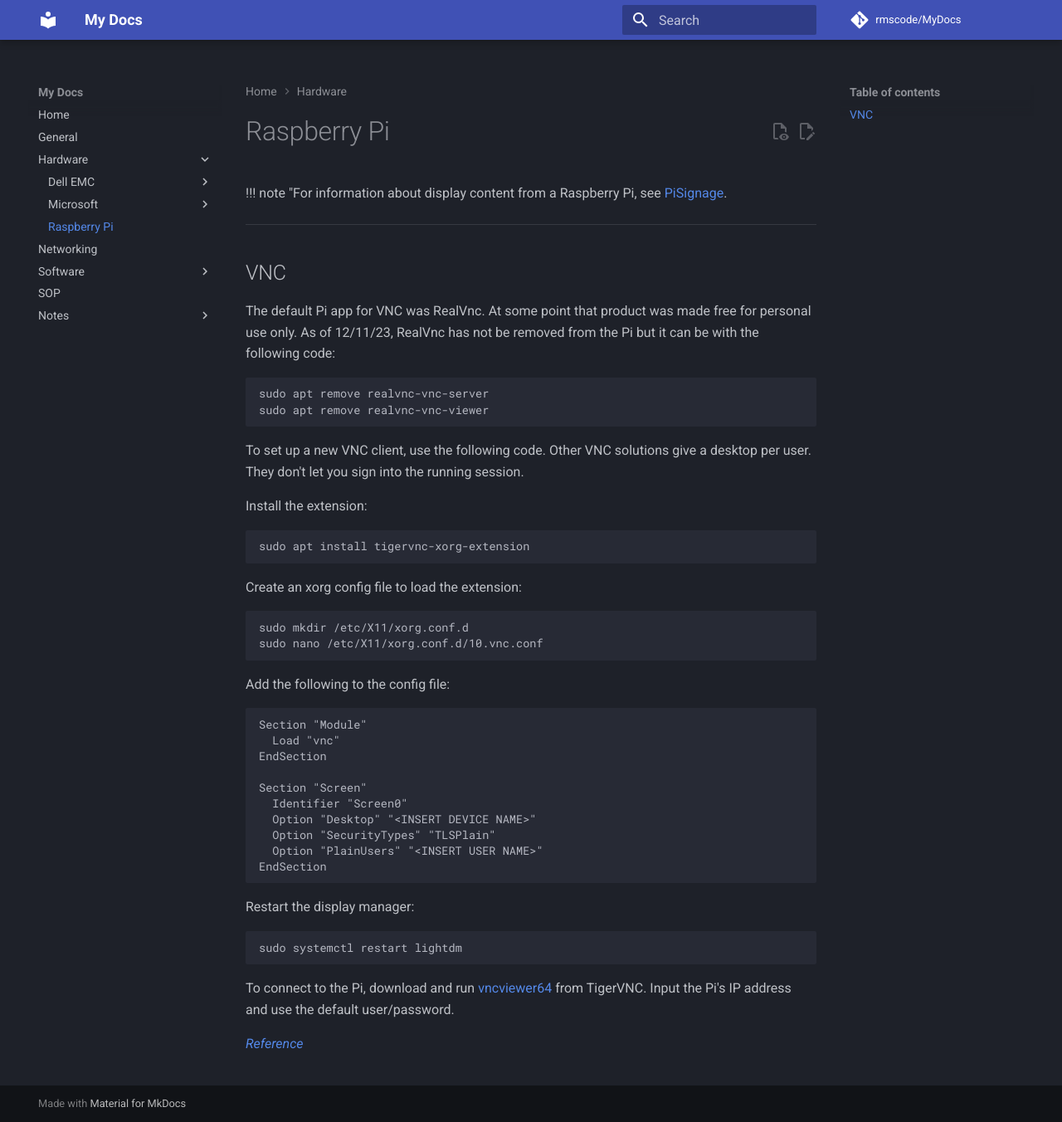
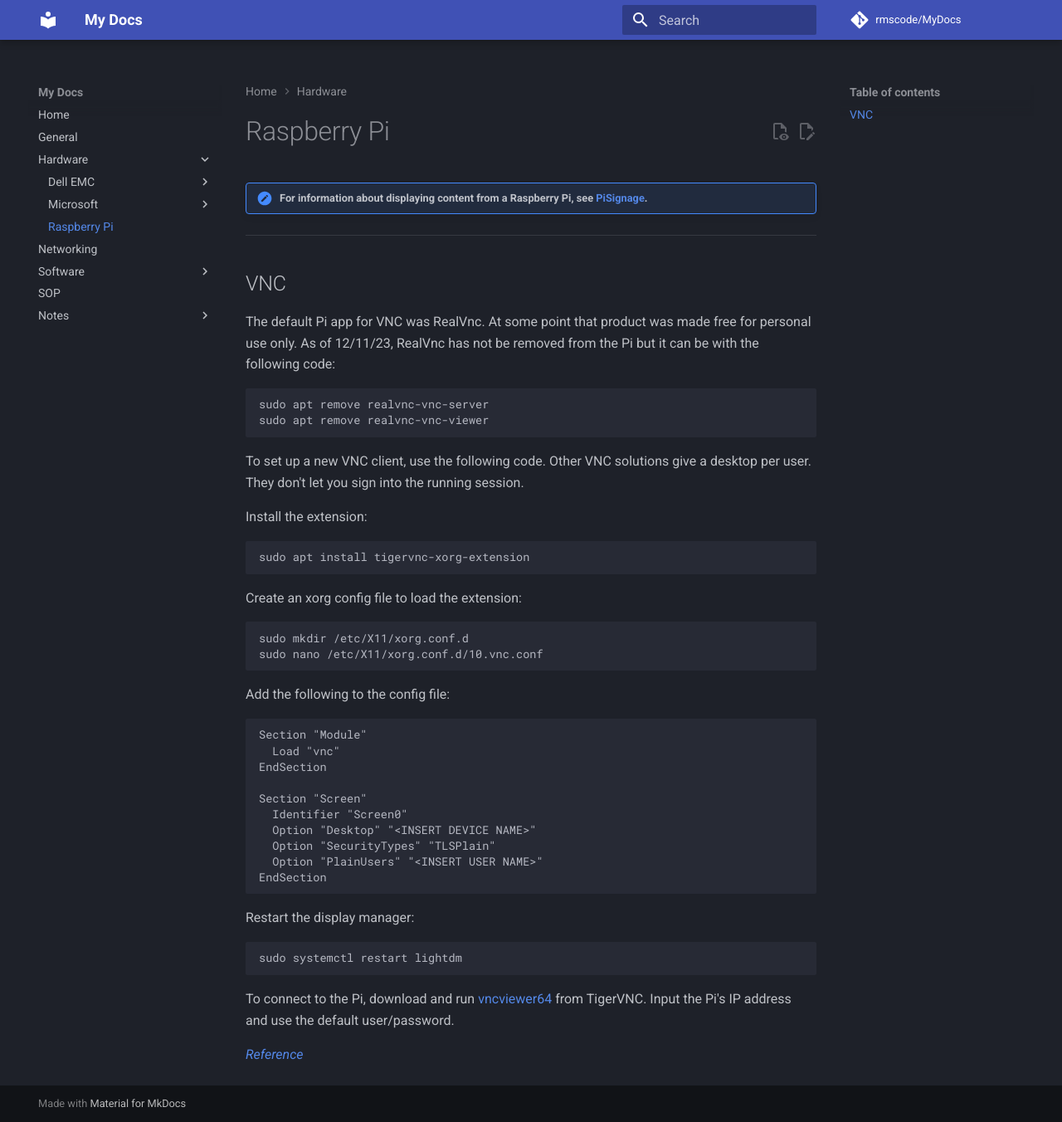
Before and after one commit to rmscode/binary-garden, an MkDocs documentation site: the page built from docs/hardware/raspberrypi.md, in a window 1280 px wide and 1352 px high. Shown: the whole window at 83% size. Built offline with MkDocs 1.6.1 and Material for MkDocs 9.7.7, drawn with Linux system fonts in a browser that asks for light colours; comment, search, counter and statistics services are not loaded.

Commit message:
Update raspberrypi.md

```diff
--- a/docs/hardware/raspberrypi.md
+++ b/docs/hardware/raspberrypi.md
@@ -1,6 +1,6 @@
 # Raspberry Pi
 
-!!! note "For information about display content from a Raspberry Pi, see [PiSignage](../software/pisignage.md).
+!!! note "For information about displaying content from a Raspberry Pi, see [PiSignage](../software/pisignage.md)."
 
 ---
 
```
